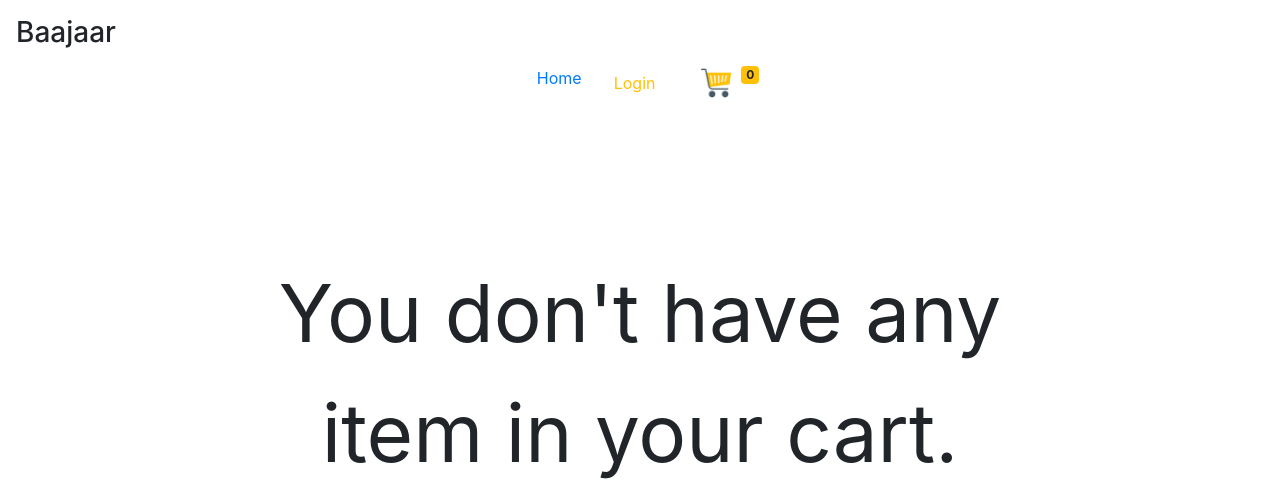
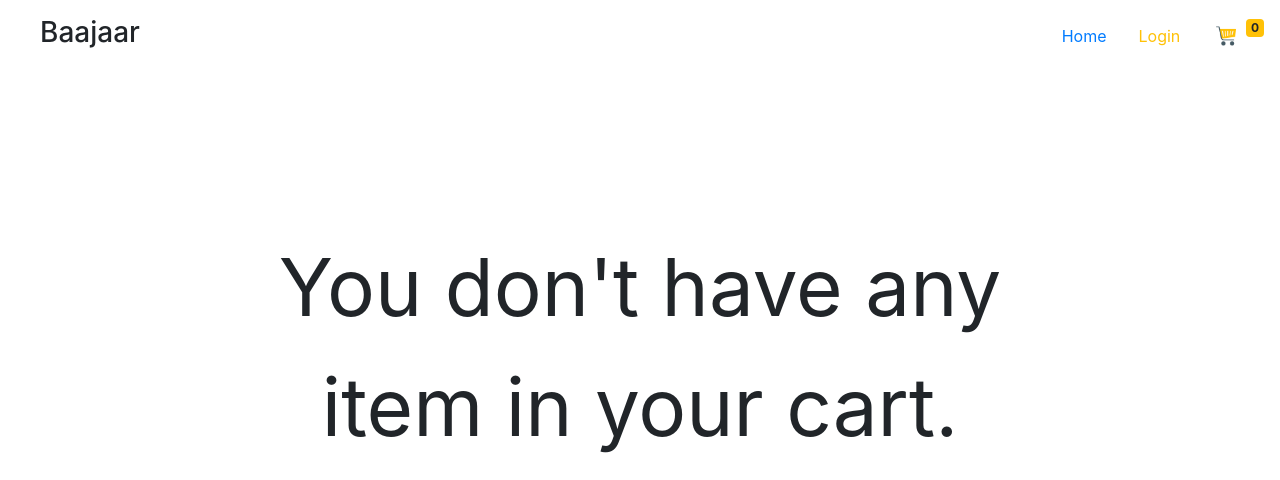
Before and after one commit to Y-KUN-21/Baajaar, a Django app: page /checkout/ in a window 1280 px wide. Shown: the top 480 px of the page. Run offline with Django 3.2, Linux system fonts and the light colour scheme; data that the repository does not hold is empty; some libraries are stand-ins or nearby versions.

Commit message:
Add files via upload

```diff
--- a/static/css/main.css
+++ b/static/css/main.css
@@ -1,9 +1,34 @@
-body {
-    background-color: blue;
+.bg {
+    background-color: #eeeeee;
 }
 
 #cart-icon {
-    height: 50px;
+    height: 40px;
     padding: 10px;
-    margin-left: 20px;
+    margin-left: 10px;
 }
+
+.baajaar {
+    margin-bottom: 2rem;
+    margin-left: 1.5rem;
+}
+
+.baajaar-brand {
+    margin-bottom: 0;
+}
+
+@media (min-width: 48em) {
+    .baajaar-brand {
+        float: left;
+    }
+    .nav-baajaar {
+        float: right;
+    }
+}
+.add_cart_btn:hover{
+    cursor: pointer;
+}
+
+.hidden {
+     display: none;
+}
```
